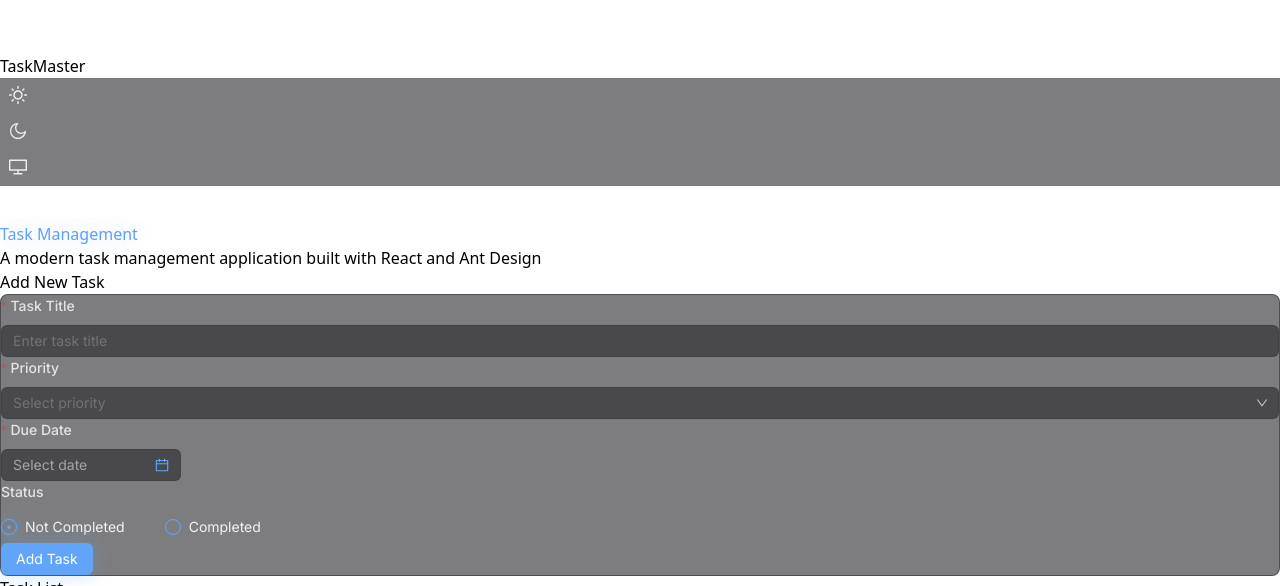
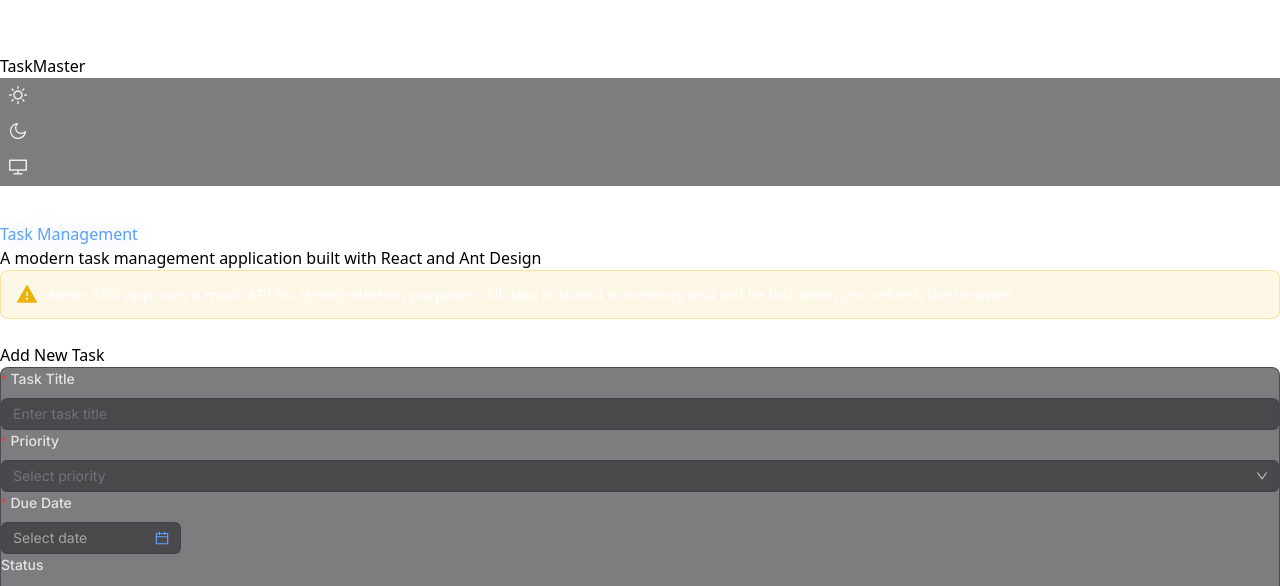
Before and after one commit to pascal-azubike/task-management-app, a React (Vite) app: page / in a window 1280 px wide. Shown: the part 214-800 px from the top of the page. Built offline with nearby package versions, Linux system fonts and the light colour scheme.

Commit message:
added a warn component for non data persist

```diff
--- a/src/App.css
+++ b/src/App.css
@@ -205,7 +205,7 @@
 }
 
 .ant-table-wrapper {
-  min-width: 800px !important;
+  min-width: 500px !important;
 }
 
 .ant-table-thead > tr > th {
@@ -884,3 +884,35 @@ nav img {
 nav img:hover {
   opacity: 0.9;
 }
+
+/* Warning banner styles */
+.mock-api-warning {
+  background: rgba(234, 179, 8, 0.1) !important;
+  border: 1px solid rgba(234, 179, 8, 0.3) !important;
+  color: var(--text-primary) !important;
+  padding: 12px 16px !important;
+  border-radius: 8px !important;
+  margin-bottom: 24px !important;
+  display: flex !important;
+  align-items: center !important;
+  gap: 12px !important;
+  backdrop-filter: blur(12px) !important;
+}
+
+.mock-api-warning .anticon {
+  color: #eab308 !important;
+  font-size: 20px !important;
+}
+
+.mock-api-warning-text {
+  font-size: 0.95rem !important;
+  line-height: 1.5 !important;
+}
+
+@media (max-width: 640px) {
+  .mock-api-warning {
+    flex-direction: column !important;
+    text-align: center !important;
+    padding: 16px !important;
+  }
+}
--- /dev/null
+++ b/src/components/MockApiWarning.tsx
@@ -0,0 +1,14 @@
+import { WarningFilled } from '@ant-design/icons';
+
+const MockApiWarning = () => {
+  return (
+    <div className="mock-api-warning">
+      <WarningFilled />
+      <span className="mock-api-warning-text">
+        Note: This app uses a mock API for demonstration purposes. All data is stored in memory and will be lost when you refresh the browser.
+      </span>
+    </div>
+  );
+};
+
+export default MockApiWarning;
--- a/src/components/ProjectInfo.tsx
+++ b/src/components/ProjectInfo.tsx
@@ -1,5 +1,6 @@
 import React from 'react';
 import { useTheme } from '../contexts/ThemeContext';
+import MockApiWarning from './MockApiWarning';
 
 const ProjectInfo: React.FC = () => {
   const { isDarkMode } = useTheme();
@@ -9,9 +10,10 @@ const ProjectInfo: React.FC = () => {
       <h1 className={`text-4xl md:text-5xl font-bold ${isDarkMode ? 'gradient-text' : 'text-gray-800'}`}>
         Task Management
       </h1>
-      <p className={`text-base mt-3 ${isDarkMode ? 'text-zinc-400' : 'text-gray-600'}`}>
+      <p className={`text-base mt-3 ${isDarkMode ? 'text-zinc-400' : 'text-gray-600'} mb-4`}>
         A modern task management application built with React and Ant Design
       </p>
+      <MockApiWarning />
     </div>
   );
 };
```
